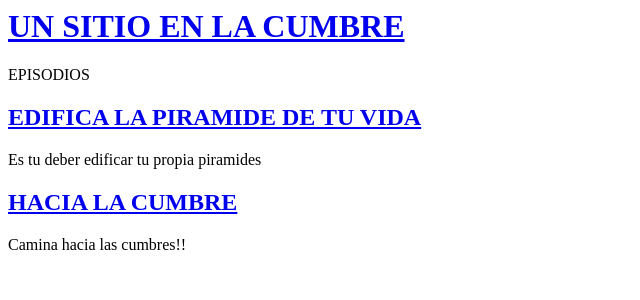
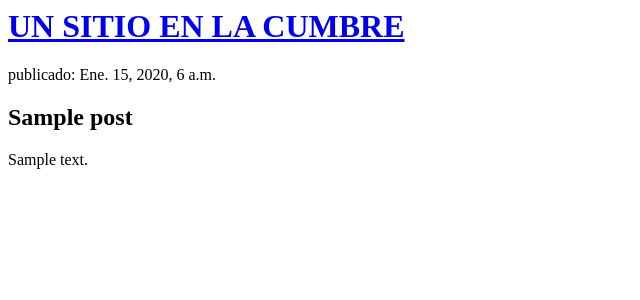
Before and after one commit to DAMB18/my-first-blog, a Django app: page / in a window 1280 px wide. Shown: the top 300 px of the page, without its empty margins (0-640 px from the left). Run offline with Django 3.2, Linux system fonts and the light colour scheme; tables that the repository leaves empty hold one stand-in row (values such as "Sample post").

Commit message:
Templates modificados para mostrar post desde baase de datos.

```diff
--- a/blog/templates/blog/post_list.html
+++ b/blog/templates/blog/post_list.html
@@ -7,16 +7,16 @@
             <h1><a href="https://www.youtube.com/watch?v=JA0_3BvMWZA&list=PLPj7Ug6rgLUxbN9fiZfsfL_1MUkzj1_CZ"><strong>UN SITIO EN LA CUMBRE</strong></a></h1>
         </div>
 
-        <div>
-            <p>EPISODIOS</p>
-            <h2><a href="https://www.youtube.com/watch?v=6e-BnsJ51jI&list=PLPj7Ug6rgLUxbN9fiZfsfL_1MUkzj1_CZ&index=2">EDIFICA LA PIRAMIDE DE TU VIDA</a></h2>
-            <p>Es tu deber edificar tu propia piramides</p>
-        </div>
-
+        {%for post in posts%}
         <div>
 
-            <h2><a href="https://www.youtube.com/watch?v=lWgjsbvSEQE&list=PLPj7Ug6rgLUxbN9fiZfsfL_1MUkzj1_CZ&index=3">HACIA LA CUMBRE</a></h2>
-            <p>Camina hacia las cumbres!!</p>
-        </div>
+            <p> publicado: {{post.published_date}} </p>
+            <h2> <a ref =" "> {{post.title}}</a></h2>
+            <p> {{post.text| linebreaksbr}} </p>
+
+         </div>
+
+
+        {%  endfor  %}
     </body>
 </html>
--- a/blog/views.py
+++ b/blog/views.py
@@ -1,5 +1,8 @@
 from django.shortcuts import render
+from .models import Post
+from django.utils import timezone
 
 # Create your views here.
 def post_list(request):
-    return render(request, 'blog/post_list.html', {})
+    posts= Post.objects.filter(published_date__lte =timezone.now()).order_by("published_date")
+    return render(request, 'blog/post_list.html', {"posts":posts})
```
